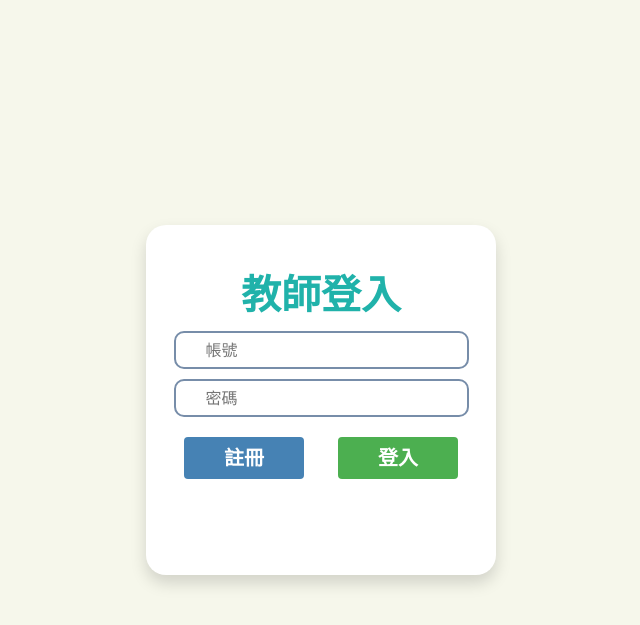
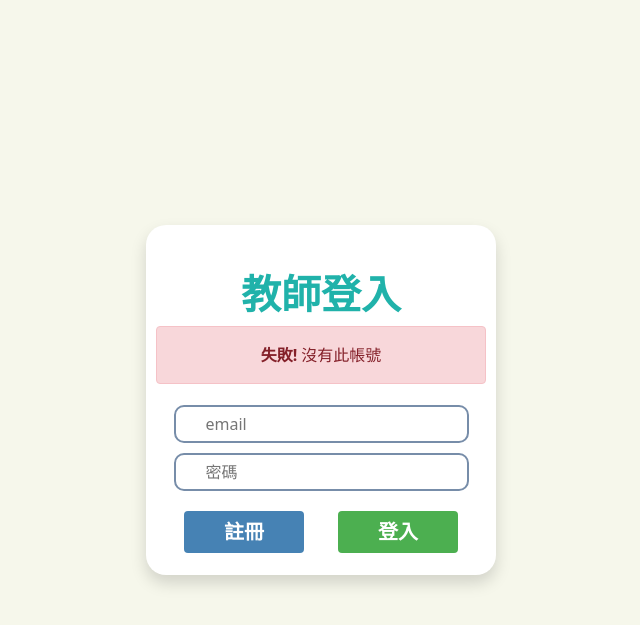
Before and after one commit to WaKaMingDAo/school_system, a PHP site: page /login.php?error=no_data in a window 1280 px wide. Shown: the top 625 px of the page, without its empty margins (319-959 px from the left). Run offline with PHP 8.4, Linux system fonts and the light colour scheme.

Commit message:
修改hash

```diff
--- a/includes/sign_up.php
+++ b/includes/sign_up.php
@@ -8,7 +8,7 @@
     $email =  mysqli_real_escape_string($conn,$_POST['email']);
     $password =  mysqli_real_escape_string($conn,$_POST['password']);
 
-    $password = password_hash($password,PASSWORD_DEFAULT);
+    $password = md5($password);
 
     $sql =  "INSERT INTO `teacher`(`name`, `password`, `birth`, `secure_id`, `address`, `phone_number`, `regist_time`, `email`) VALUES ('".$name."','".
     $password."','".$birth."','".$secure_id."','".$address."','".$phone_number."',".date("Y").",'".$email."');";
--- a/login.php
+++ b/login.php
@@ -15,8 +15,24 @@
     <div class='login_flex'>
         <div class="login_form shadow">
             <h1>教師登入</h1>
+            <?php
+                if(isset($_GET['error'])){
+                    $message = $_GET['error'];
+                    if($message == 'no_data'){
+                        echo '<div class="alert alert-danger">
+                        <strong>失敗!</strong> 沒有此帳號
+                    </div>';
+                    }
+                    else if($message == 'false'){
+                        echo '<div class="alert alert-danger">
+                        <strong>失敗!</strong> 帳號或密碼錯誤
+                    </div>';
+                    }
+                }
+            ?>
+
             <form action='includes/login.inc.php'  method="post"    autocomplete="on">
-                <input type="email" class="input"   name="email"placeholder="帳號"><br>
+                <input type="email" class="input"   name="email"placeholder="email"><br>
 
                 <input type="password" class="input" name="password"    placeholder="密碼"><br>
 
```
Also changed, not shown: includes/login.inc.php (+8 -5 lines).
